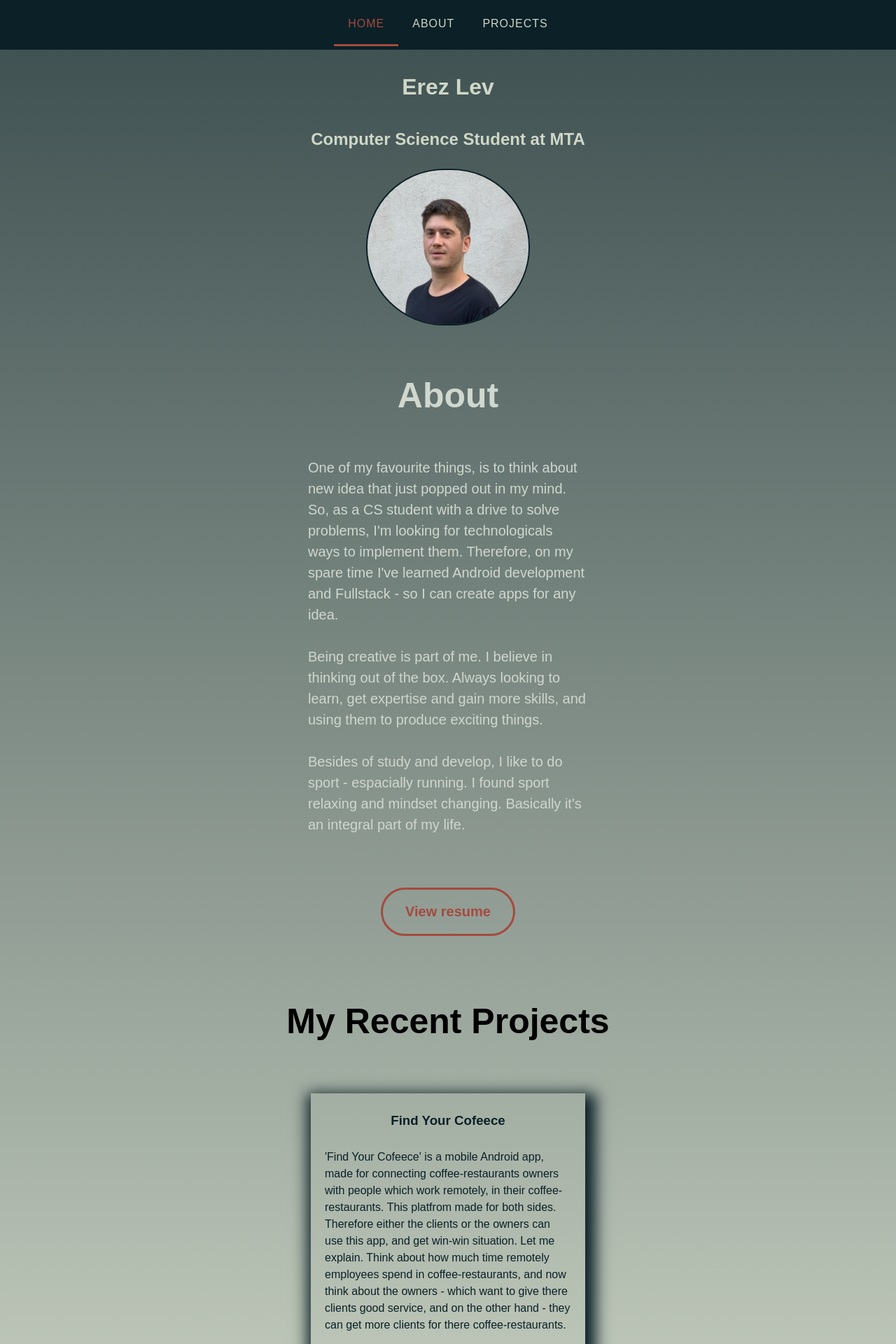
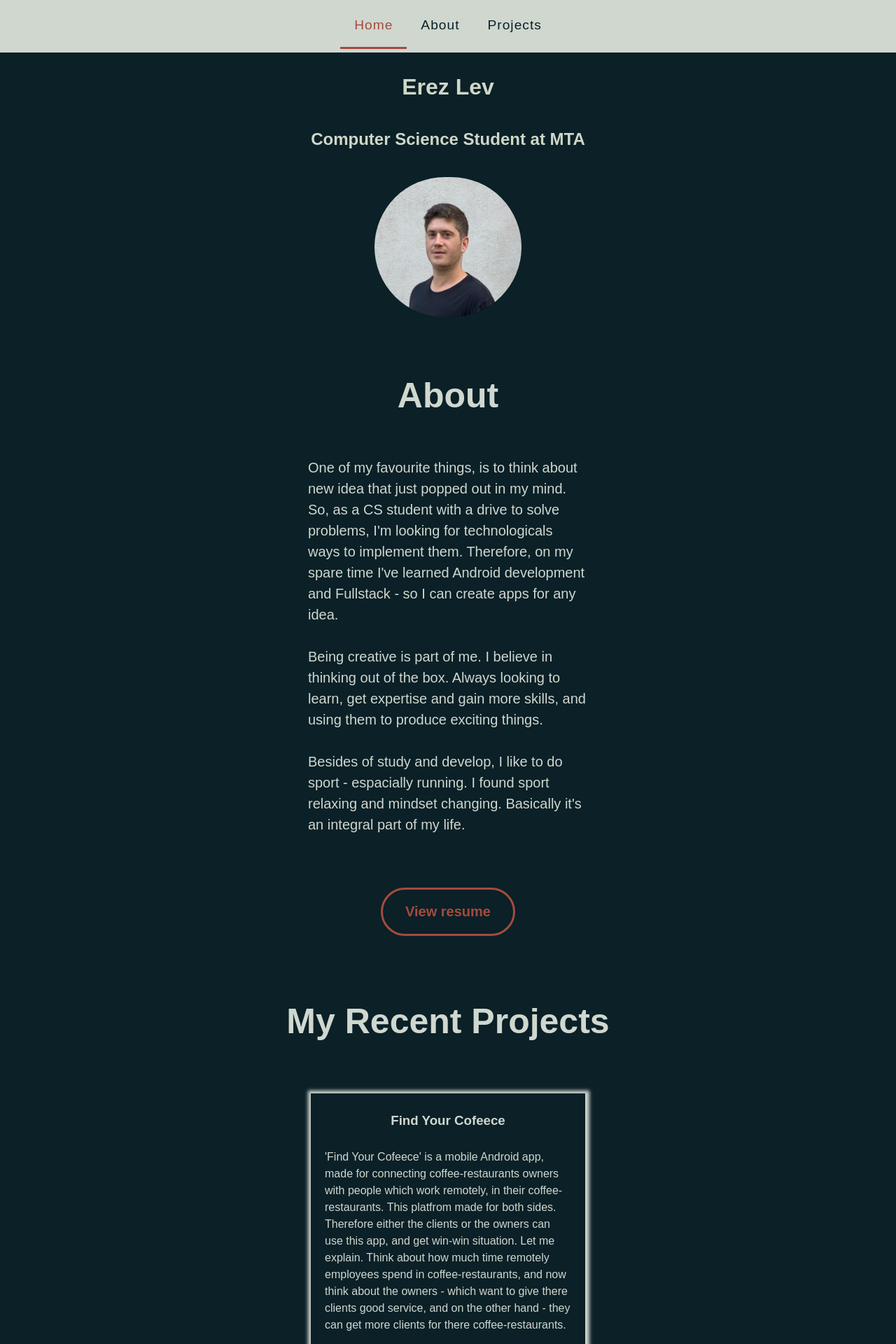
Before and after one commit to erez-lev/erez-portfolio, a React (Create React App) app: page / in a window 1280 px wide. Shown: the top 1920 px of the page at 70% size. Built offline with nearby package versions, Linux system fonts and the light colour scheme; a web font is replaced by a local one.

Commit message:
Changed style to dark mode

```diff
--- a/src/assets/projects-content.js
+++ b/src/assets/projects-content.js
@@ -18,8 +18,7 @@ export const projects = [
         We used OOP prinicles such as Polymorphism - which was one of the main subject of this project,
         as long with Aggregation and Encupsulation.
         Furthermore, we used Design Patterns concepts such as Bridge and Abstract Factory.
-        In this project I've learned the most, as it was covered those principles and was big project.
-        My partner for this project was Idan.`,
+        In this project I've learned the most, as it was covered those principles and was big project.`,
         icons: [`https://github.com/erezlev13/Garage-Managment-System`]
     },
 
@@ -29,8 +28,7 @@ export const projects = [
         implementing HTTP and TCP protocols, using C. It was one of my comprehensive projects, which I've learned
         basic concepts in Computers Network. With this project, I understood more about Computer Netowrk in general,
         and about HTTP/TCP in particular.
-        Actually, it was one of the funnest project I did, and I figured out why the Internet is intresting.
-        My partner for this project was Lior.`,
+        Actually, it was one of the funnest project I did, and I figured out why the Internet is intresting.`,
         icons: [`https://github.com/erezlev13/WebServer`]
     },
 
--- a/src/components/Header.css
+++ b/src/components/Header.css
@@ -43,8 +43,8 @@ header h1, h2 {
 }
 
 .header-cover img {
-    width: 230px;
-    height: 220px;
+    width: 210px;
+    height: 200px;
     margin: auto 0;
     padding: 0px;
     border-radius: 200px;
@@ -53,9 +53,9 @@ header h1, h2 {
 }
 
 @media only screen and (min-device-width: 320px) and (max-device-width: 600px) {
-    .header-cover img {
-        width: 115;
-        height: 105;
+    img {
+        width: 105;
+        height: 95;
     }
 }
 
--- a/src/components/Nav.css
+++ b/src/components/Nav.css
@@ -1,5 +1,5 @@
 .header-nav {
-    background-color: #0b2027;
+    background-color: #cfd7cf;
 }
 
 /* MAIN NAV */
@@ -36,14 +36,11 @@
 }
 
 .main-nav a {
-    color: #cfd7c7;
+    color: #0b2027;
     text-decoration: none;
-    text-transform: uppercase;
+    text-transform: capitalize;
     letter-spacing: 1px;
-}
-
-.main-nav a:hover {
-    box-shadow: 0px 10px 5px 0px black;
+    font-size: 1.2em;
 }
 
 .active-link {
--- a/src/components/Projects.css
+++ b/src/components/Projects.css
@@ -10,12 +10,13 @@
     text-align: center;
     grid-row: 1fr;
     padding: 10px;
+    color: #cfd7cf;
 }
 
 .box {
     padding: 10px;
     margin: 10px auto;
-    color: #0b2027;
+    color: #cfd7cf;
     display: flex;
     flex-direction: column;
     /* background:
@@ -28,11 +29,11 @@
     background-color: transparent;
     background-size: 20px 20px;
     box-shadow: #a44a3f;
-    box-shadow: 5px 10px 20px 10px #0b2027;
+    box-shadow: 1px 1px 5px 5px #cfd7cf;
 }
 
 .box:hover {
-    box-shadow: 5px 10px 10px 5px #0b2027;
+    box-shadow: 1px 1px 5px 6px #cfd7cf;
 }
 
 .box h3 {
--- a/src/index.css
+++ b/src/index.css
@@ -3,7 +3,8 @@
 body {
     margin: 0;
     width: 100%;
-    background: linear-gradient(360deg, #cfd7c7 40%, #0b2027 120%);
+    /* background: linear-gradient(360deg, #cfd7c7 40%, #0b2027 120%); */
+    background: #0b2027;
     font-family: 'Cuprum', sans-serif;
     /* scroll-behavior: smooth; */
 }
```
